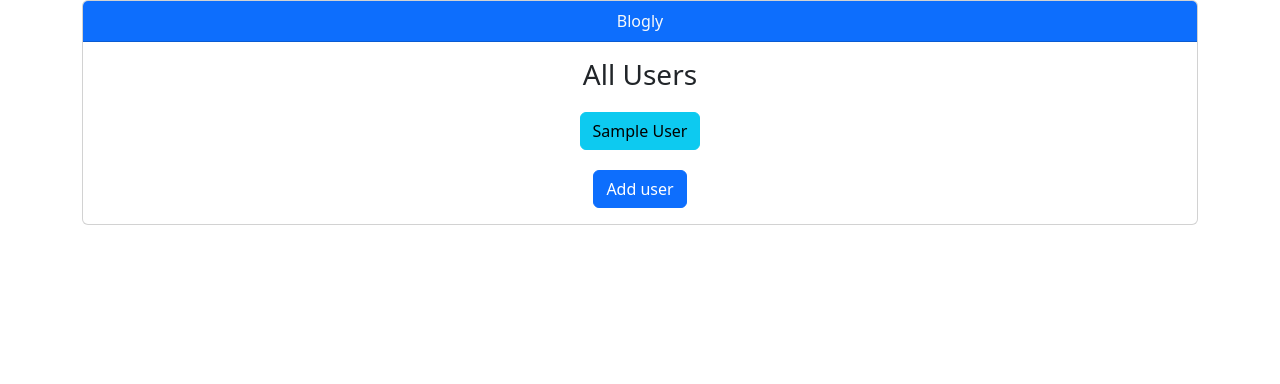
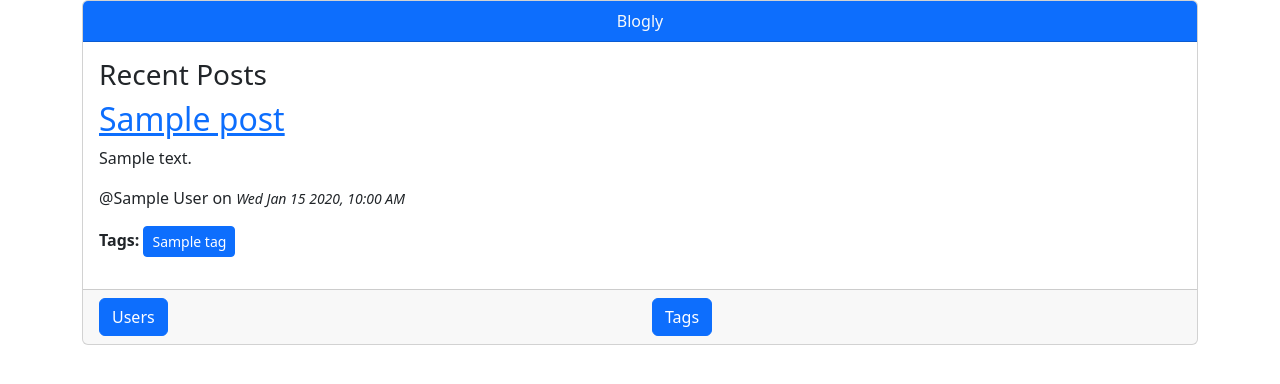
Before and after one commit to gbaer12/blogly, a Flask app: page / in a window 1280 px wide. Shown: the top 384 px of the page. Run offline with Flask 3, Linux system fonts and the light colour scheme; tables that the repository leaves empty hold one stand-in row (values such as "Sample post").

Commit message:
update part 3

```diff
--- a/app.py
+++ b/app.py
@@ -1,6 +1,6 @@
 from flask import Flask, request, render_template, redirect, session, jsonify, flash
 from flask_debugtoolbar import DebugToolbarExtension
-from models import db, connect_db, User, Post
+from models import db, connect_db, User, Post, Tag, PostTag
 
 app = Flask(__name__)
 
@@ -15,6 +15,20 @@ connect_db(app)
 db.create_all()
 
 @app.route('/')
+def show_homepage():
+    """Show Blogly Homepage"""
+
+    posts = Post.query.order_by(Post.created_at.desc()).limit(5).all()
+
+    return render_template('home.html', posts=posts)
+
+@app.errorhandler(404)
+def page_not_found(e):
+    """Show 404 NOT FOUND page"""
+
+    return render_template('404.html'), 404
+
+@app.route('/users')
 def list_users():
     """Show list of all Blogly users"""
 
@@ -85,13 +99,17 @@ def show_post_form(user_id):
     """Show form to create a user post."""
 
     user = User.query.get_or_404(user_id)
-    return render_template('create_post.html', user=user)
+    tags = Tag.query.all()
+
+    return render_template('create_post.html', user=user, tags=tags)
 
 @app.route('/<int:user_id>', methods=['POST'])
 def create_post(user_id):
     """Generate post from post form."""
 
     user = User.query.get_or_404(user_id)
+    tag_ids = [int(num) for num in request.form.getlist('tags')]
+    tags = Tag.query.filter(Tag.id.in_(tag_ids)).all()
 
     new_title = request.form['title']
     new_content = request.form['content']
@@ -118,8 +136,9 @@ def show_post_edit(user_id, post_id):
 
     user = User.query.get_or_404(user_id)
     post = Post.query.get_or_404(post_id)
+    tags = Tag.query.all()
 
-    return render_template('edit_post.html', user=user, post=post)
+    return render_template('edit_post.html', user=user, post=post, tags=tags)
 
 @app.route('/<int:user_id>/<int:post_id>/edit', methods=['POST'])
 def edit_post(user_id, post_id):
@@ -130,6 +149,9 @@ def edit_post(user_id, post_id):
 
     post.title = request.form['title']
     post.content = request.form['content']
+
+    tag_ids = [int(num) for num in request.form.getlist('tags')]
+    post.tags = Tag.query.filter(Tag.id.in_(tag_ids)).all()
 
     db.session.add(post)
     db.session.commit()
@@ -147,3 +169,60 @@ def delete_post(user_id, post_id):
     db.session.commit()
 
     return redirect(f'/{user.id}')
+
+@app.route('/tag/list')
+def show_tag_list():
+    """Shows the tag list page."""
+
+    tags = Tag.query.all()
+    return render_template('tag_list.html', tags=tags)
+
+@app.route('/create/tag')
+def create_tag_form():
+    """Show form to create a Tag."""
+
+    return render_template('create_tag.html')
+
+@app.route('/tag/list', methods=['POST'])
+def create_tag():
+    """Generate new tag from form."""
+
+    tag = request.form['name']
+    new_tag = Tag(name=tag)
+
+    db.session.add(new_tag)
+    db.session.commit()
+
+    return redirect(f'/tag/list')
+
+@app.route('/tag/<int:tag_id>')
+def tag_edit_form(tag_id):
+    """Show the Tag Edit form."""
+
+    tag = Tag.query.get_or_404(tag_id)
+
+    return render_template('edit_tag.html', tag=tag)
+
+@app.route('/tag/<int:tag_id>', methods=['POST'])
+def tag_edit(tag_id):
+    """Show the Tag Edit form."""
+
+    tag = Tag.query.get_or_404(tag_id)
+
+    tag.name = request.form['name']
+
+    db.session.add(tag)
+    db.session.commit()
+
+    return redirect('/tag/list')
+
+@app.route('/tag/<int:tag_id>/delete', methods=['POST'])
+def delete_tag(tag_id):
+    """Delete tag"""
+
+    tag = Tag.query.get_or_404(tag_id)
+
+    db.session.delete(tag)
+    db.session.commit()
+
+    return redirect('/tag/list')
--- a/models.py
+++ b/models.py
@@ -55,3 +55,35 @@ class Post(db.Model):
     user_id = db.Column(db.Integer,
                         db.ForeignKey('users.id'),
                         nullable=False)
+
+    @property
+    def friendly_date(self):
+        """Return nicely-formatted date."""
+
+        return self.created_at.strftime('%a %b %-d %Y, %-I:%M %p')
+
+class Tag(db.Model):
+    """Tags"""
+
+    __tablename__ = 'tags'
+
+    id = db.Column(db.Integer,
+                   primary_key=True,
+                   autoincrement=True)
+    name = db.Column(db.Text,
+                     nullable=False,
+                     unique=True)
+
+    posts = db.relationship('Post', secondary='posts_tags', cascade='all, delete', backref='tags')
+
+class PostTag(db.Model):
+    """Tags for Posts"""
+
+    __tablename__ = 'posts_tags'
+
+    post_id = db.Column(db.Integer,
+               db.ForeignKey('posts.id'),
+               primary_key=True)
+    tag_id = db.Column(db.Integer,
+                       db.ForeignKey('tags.id'),
+                       primary_key=True)
--- a/templates/details.html
+++ b/templates/details.html
@@ -33,7 +33,8 @@
 
         <div class="card-body">
             <a href="/{{user.id}}/posts" class="btn btn-primary">Add Post</a>
-            <a href="/" class="btn btn-primary">Go Back</a>
+            <a href="/users" class="btn btn-primary">Go Back</a>
+            <a href="/" class="btn btn-primary">Home</a>
         </div>
 
         </div>
--- /dev/null
+++ b/templates/home.html
@@ -0,0 +1,49 @@
+{% extends 'base.html' %}
+
+{% block title %}Blogly{% endblock %}
+
+{% block content %}
+<div class="container">
+    <div class="card">
+
+    <div class="card-header text-center bg-primary text-light">
+        Blogly
+    </div>
+
+    <div class="card-body">
+        <h3 class="card-title">Recent Posts</h3>
+            <div>
+            {% for post in posts %}
+            <h2>
+                <a href="/{{post.user.id}}/{{post.id}}">{{post.title}}</a>
+            </h2>
+            <p>
+                {{post.content}}
+
+                <blockquote>@{{post.user.first_name}} {{post.user.last_name}} on <small><i>{{post.friendly_date}}</i></small></blockquote>
+            </p>
+
+            <p>
+                <b>Tags: </b>
+                {% for tag in post.tags %}
+                <a href="" class="btn btn-primary btn-sm">{{tag.name}}</a>
+                {% endfor %}
+            </p>
+            {% endfor %}
+            </div>
+    </div>
+
+    <div class="card-footer">
+    <div class="row">
+        <div class="col">
+            <a href="/users" class="btn btn-primary">Users</a>
+        </div>
+        <div class="col">
+            <a href="/tag/list" class="btn btn-primary">Tags</a>
+        </div>
+    </div>
+    </div>
+
+    </div>
+</div>
+{% endblock %}
--- a/templates/users.html
+++ b/templates/users.html
@@ -18,7 +18,10 @@
                 {% endfor %}
             </p>
 
+
         <a href="/create" class="btn btn-primary">Add user</a>
+
+        <a href="/" class="btn btn-primary">Go Back</a>
         </div>
 
         </div>
```
Also changed, not shown: templates/create_post.html (+15 -0 lines), templates/create_tag.html (added, +30 -0 lines), templates/edit_post.html (+12 -0 lines), templates/edit_tag.html (added, +32 -0 lines), templates/post_detail.html (+14 -3 lines), templates/tag_list.html (added, +27 -0 lines).
